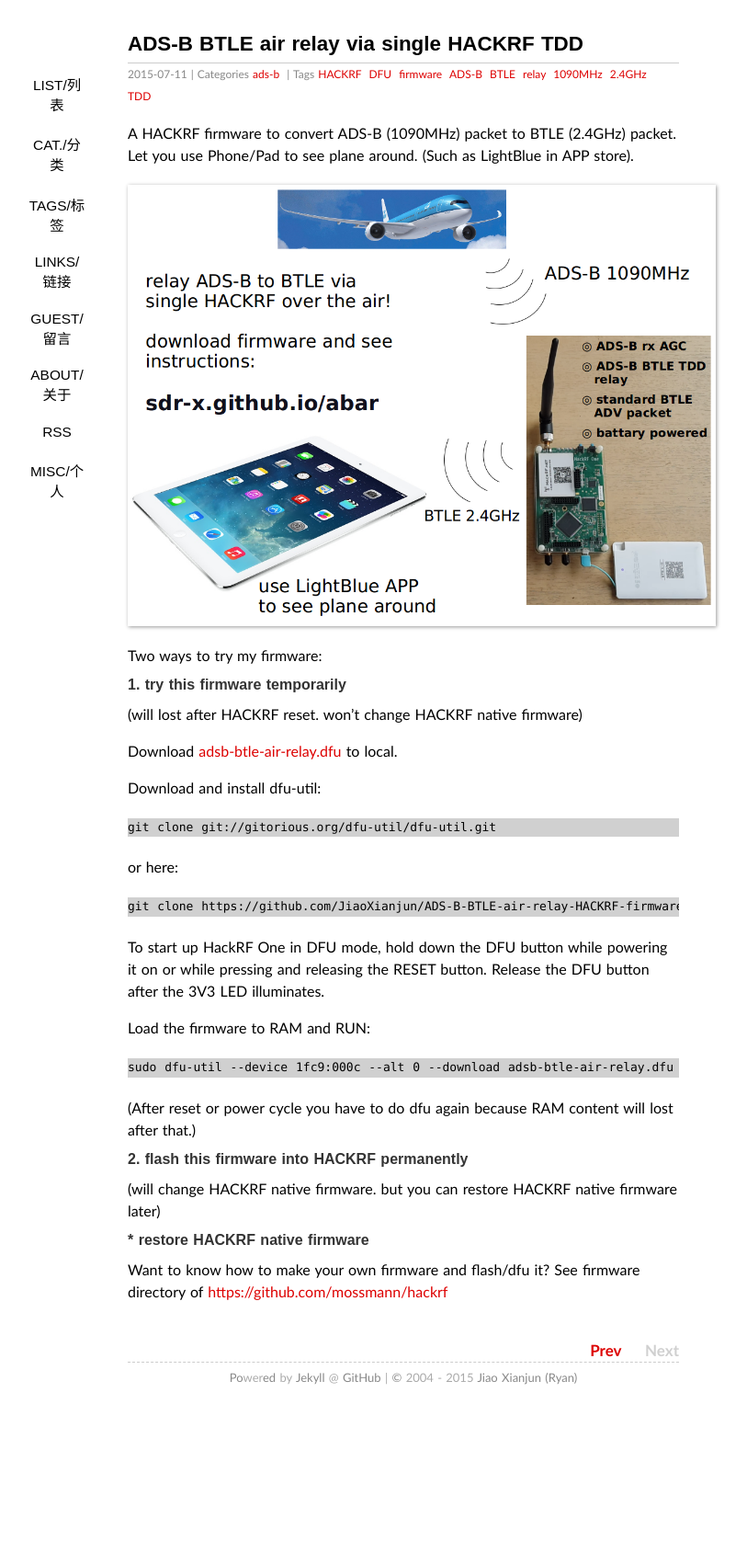
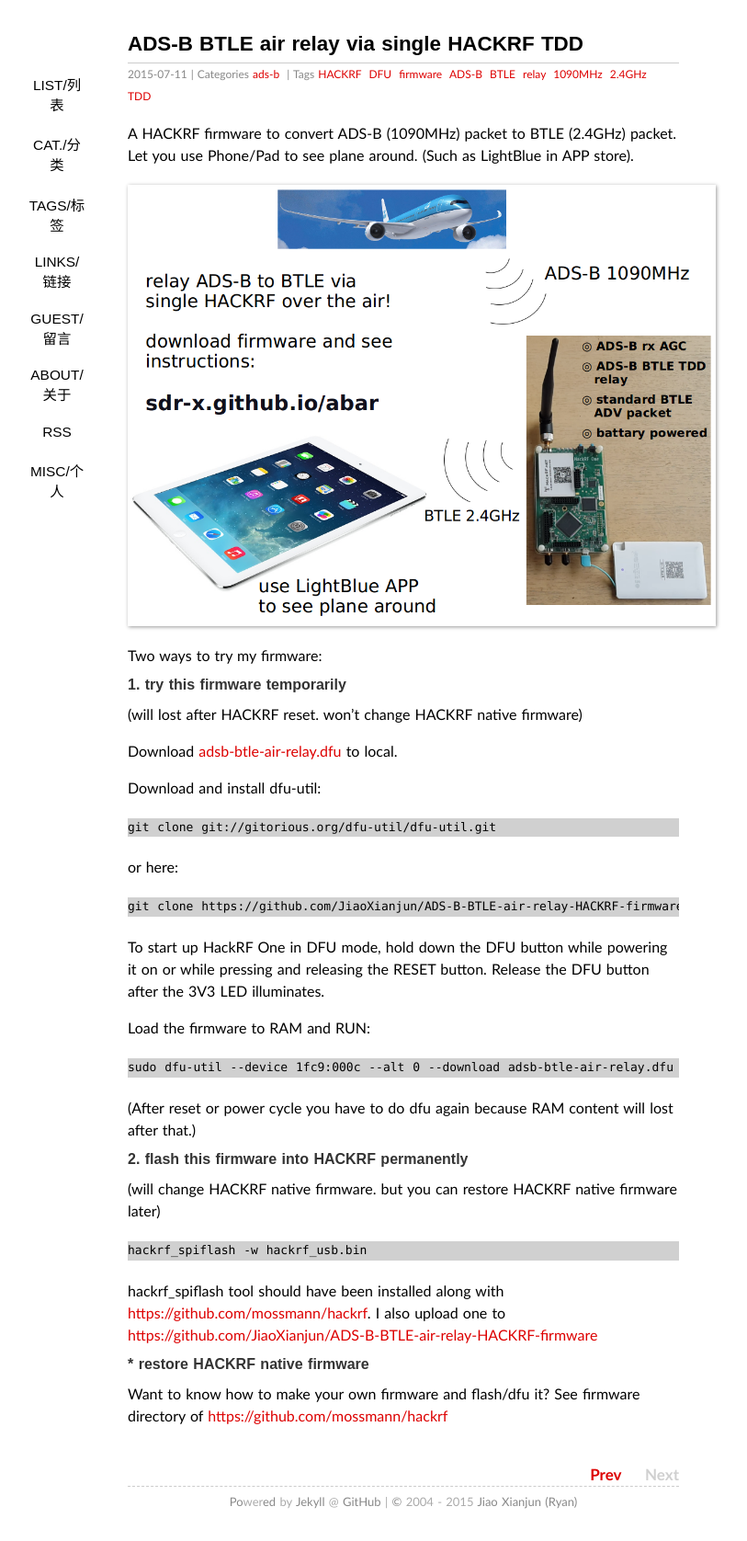
Before and after one commit to sdr-x/sdr-x.github.io, a Jekyll site: the page built from _posts/2015-07-11-abar.md, in a window 1280 px wide. Shown: the whole page at 92% size, without its empty margins (201-1014 px from the left). Built offline with Jekyll 4.4.1, drawn with Linux system fonts in a browser that asks for light colours; some web fonts are replaced; Markdown is read by kramdown in place of the engine named in the settings; comment, search, counter and statistics services are not loaded; before the commit the page ends 1541 px from its top, so only the background shows below that.

Commit message:
Update 2015-07-11-abar.md

```diff
--- a/_posts/2015-07-11-abar.md
+++ b/_posts/2015-07-11-abar.md
@@ -41,6 +41,10 @@ Load the firmware to RAM and RUN:
 
 (will change HACKRF native firmware. but you can restore HACKRF native firmware later)
 
+    hackrf_spiflash -w hackrf_usb.bin
+
+hackrf_spiflash tool should have been installed along with [https://github.com/mossmann/hackrf](https://github.com/mossmann/hackrf). I also upload one to [https://github.com/JiaoXianjun/ADS-B-BTLE-air-relay-HACKRF-firmware](https://github.com/JiaoXianjun/ADS-B-BTLE-air-relay-HACKRF-firmware)
+
 ####* restore HACKRF native firmware
 
 
```
